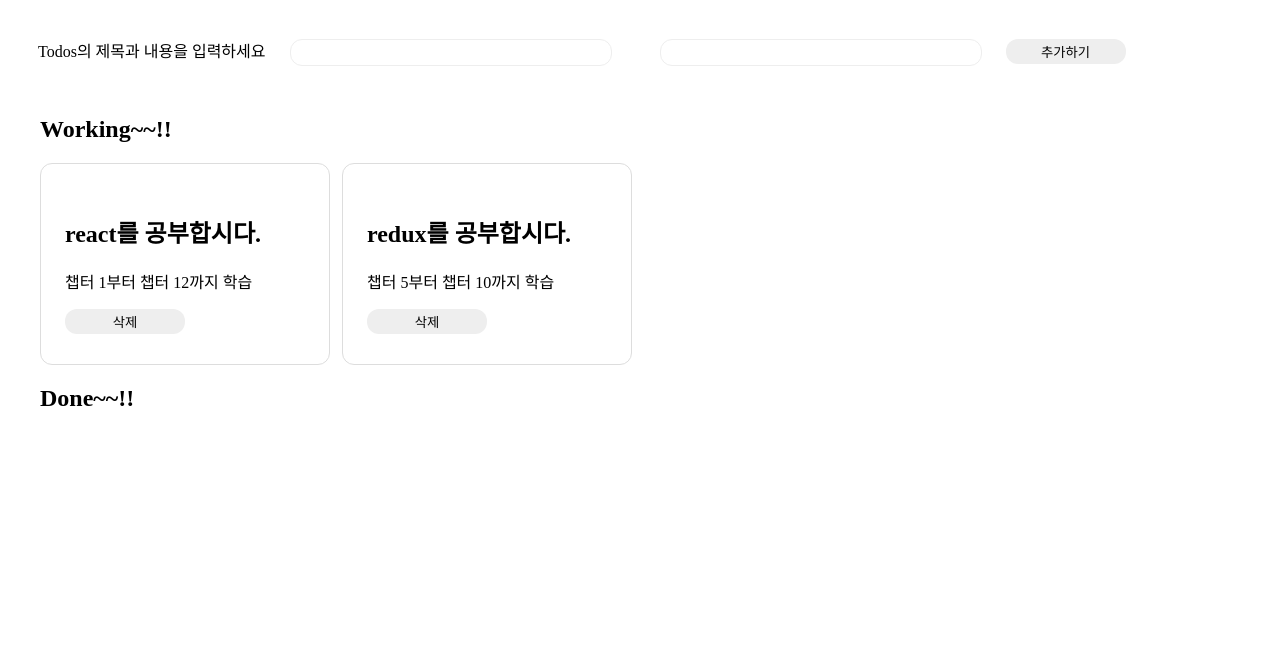
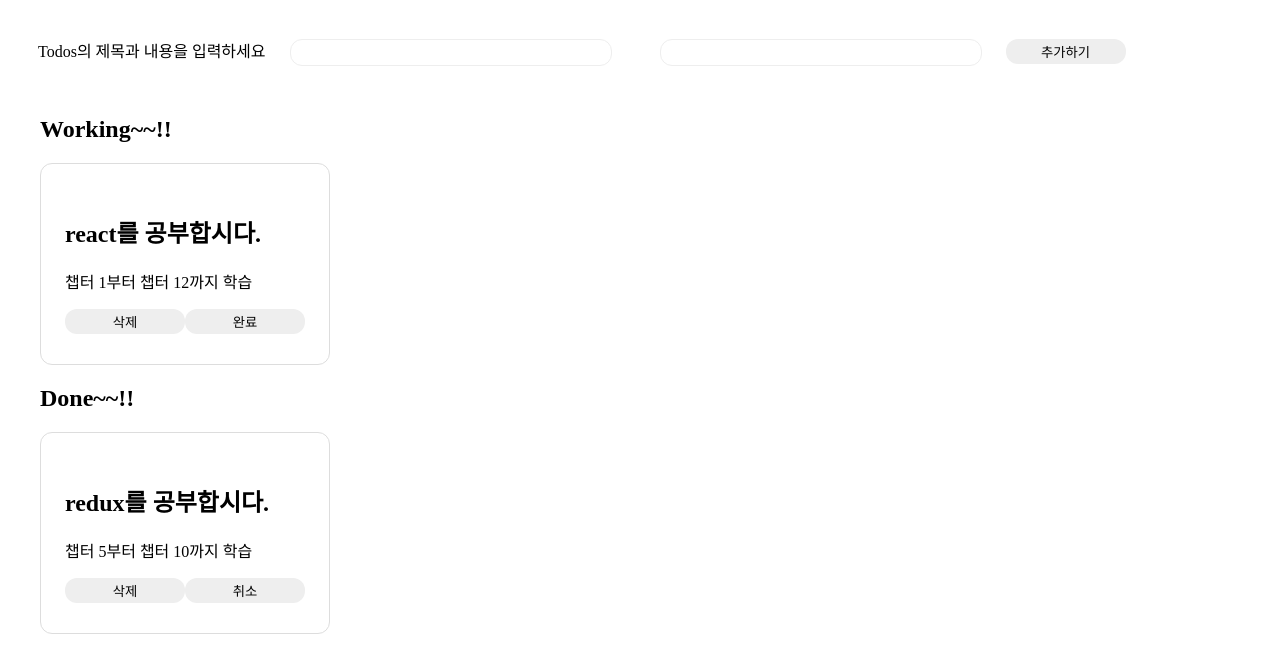
Before and after one commit to damin0320/HangHea_4W, a React (Create React App) app: page / in a window 1280 px wide. Shown: the top 672 px of the page. Built offline with nearby package versions, Linux system fonts and the light colour scheme.

Commit message:
ADD : todo 완료/취소 기능 구현

```diff
--- a/src/components/TodoListContainer.jsx
+++ b/src/components/TodoListContainer.jsx
@@ -2,7 +2,7 @@
 import { map } from 'cheerio/lib/api/traversing'
 import { useDispatch,useSelector } from 'react-redux'
 import styled from 'styled-components';
-import {deleteTodo} from "../redux/modules/todos"
+import {deleteTodo, changeTodo} from "../redux/modules/todos"
 
 
 const TodoListContainer = () => {
@@ -11,6 +11,11 @@
   const onDeleteHandler = (id) => {
     dispatch(deleteTodo(id))
   }
+  const onChangeHandler = (id) => {
+    dispatch(changeTodo(id))
+  }
+
+  console.log(todos)
     return (
     <StTodoContainer>
       <StWorking>
@@ -18,13 +23,14 @@
         Working~~!!
       </h2>
           <StTodos>
-      {todos.map((todo) => (
+      {todos.filter((todo)=> !todo.isDone).map((todo) => (
         <StTodo key={todo.id}>
           <StTodoInner>
           <h1>{todo.title}</h1>
           <p>{todo.body}</p>
           <StButton type="button" onClick={()=>{onDeleteHandler(todo.id)}}>삭제</StButton>
           {/* 핸들러에서 매개변수로 보내고 콜백함수로 보내준다. */}
+          <StButton type="button" onClick={()=>{onChangeHandler(todo.id)}}>{todo.isDone ?  "취소" : "완료"}</StButton>
           </StTodoInner>
           {/* div로 나눈다. */}
         </StTodo>
@@ -35,6 +41,20 @@
       <h2>
         Done~~!!
       </h2>
+      <StTodos>
+      {todos.filter((t)=> t.isDone).map((todo) => (
+        <StTodo key={todo.id}>
+          <StTodoInner>
+          <h1>{todo.title}</h1>
+          <p>{todo.body}</p>
+          <StButton type="button" onClick={()=>{onDeleteHandler(todo.id)}}>삭제</StButton>
+          {/* 핸들러에서 매개변수로 보내고 콜백함수로 보내준다. */}
+          <StButton type="button" onClick={()=>{onChangeHandler(todo.id)}}>{todo.isDone ?  "취소" : "완료"}</StButton>
+          </StTodoInner>
+          {/* div로 나눈다. */}
+        </StTodo>
+      ))}
+    </StTodos>
 
       </StDone>
 
--- a/src/redux/modules/todos.js
+++ b/src/redux/modules/todos.js
@@ -5,6 +5,7 @@
 // Action Value
 const ADD_TODOLIST = "ADD_TODOLIST"
 const DELETE_TODOLIST = "DELETE_TODOLIST"
+const CHANGE_TODOLIST = "CHANGE_TODOLIST"
 // Action Creator
 export const addTodo = (payload) => {
   return {
@@ -18,6 +19,13 @@
     type : DELETE_TODOLIST,
     id : payload
     // id자체가 객체가 아니라 id 값을 매개변수로 보낸다.
+  }
+}
+
+export const changeTodo = (payload) => {
+  return {
+    type : CHANGE_TODOLIST,
+    id : payload,
   }
 }
 // Initial State
@@ -50,9 +58,26 @@
           todos: state.todos.filter(todo => todo.id !== action.id),
           todo: state.todos,
         });
+      case CHANGE_TODOLIST:
+        return {
+          ...state,
+          todos : state.todos.map(todo => {if(todo.id === action.id){
+          todo.isDone = !todo.isDone
+          return todos
+          // todos가 리턴되어야지 true, false값이 리턴되어봤자 필터링이 todolist컨테이너에서 되지 않는다.
+          }}),
+          todos : state.todos,
+        }
     default:
       return state;
   }
 };
 // export default reducer
 export default todos;
+
+// Object.assign({}, {
+//   todos: state.todos.map((todo) => {if(todo.id === action.id){
+//     todo.isDone = !todo.isDone
+// }}),
+//   todo: state.todos,
+// });
```
